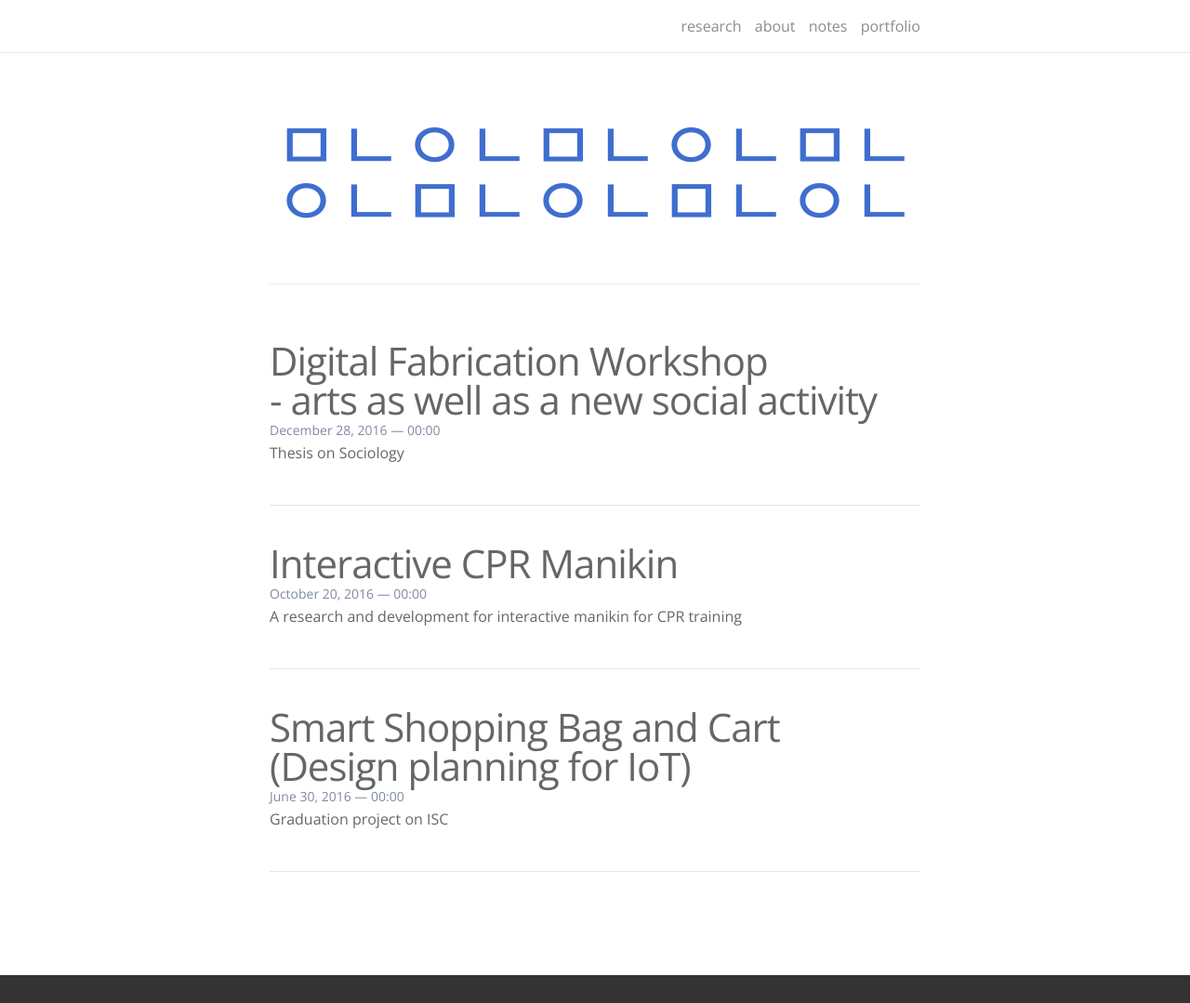
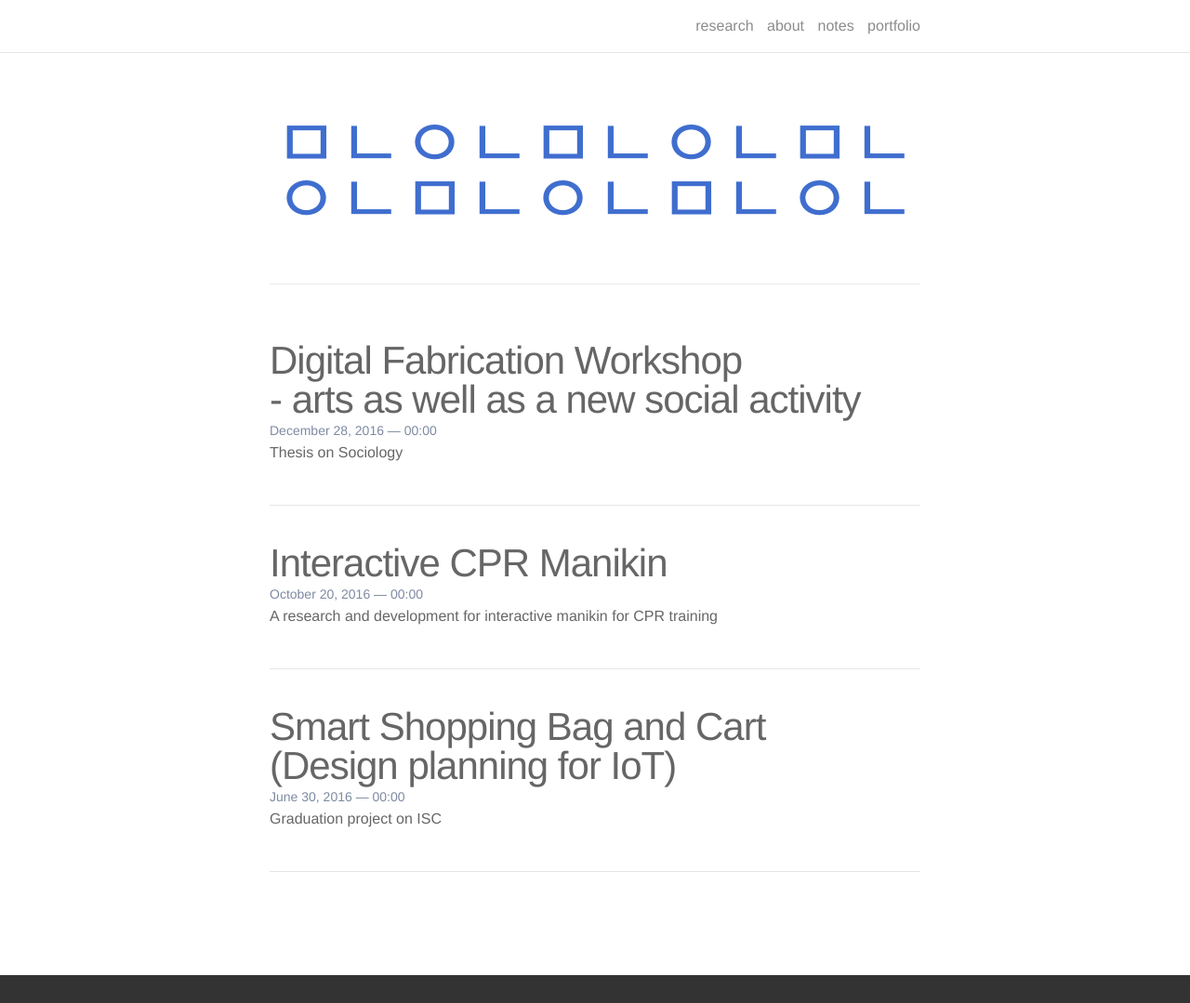
Before and after one commit to lucid2713/lucid2713.github.io, a Jekyll site: the page built from index.html, in a window 1280 px wide and 1079 px high. Shown: the whole window at 93% size. Built offline with Jekyll 4.4.1, drawn with Linux system fonts in a browser that asks for light colours; nearby versions of some CDN libraries; the list of posts is cut into pages by our own code.

Commit message:
font rechange

```diff
--- a/_sass/_base.scss
+++ b/_sass/_base.scss
@@ -11,7 +11,7 @@ dl, dd, ol, ul, figure {
 
 
 /** Variables **********************************************/
-$base-font-family:              'Open Sans', sans-serif;
+$base-font-family:              Helvetica, sans-serif;
 $base-line-height:              1.5em;
 $horizontal-spacing-unit:       50px;
 $vertical-spacing-unit:         40px;
```
